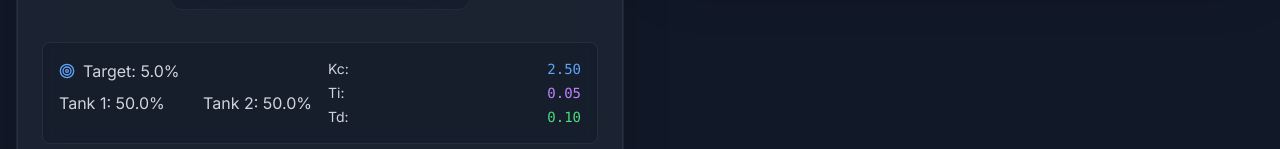
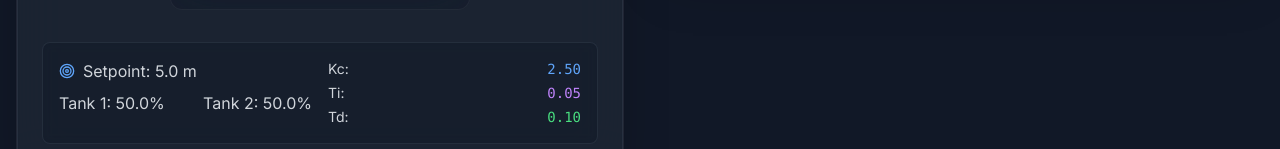
Before and after one commit to AKhalid-projects/cstr-project, a Next.js app: page /tuning in a window 1280 px wide. Shown: the part 1504-1653 px from the top of the page. Built offline with nearby package versions, Linux system fonts and the light colour scheme.

Commit message:
Fix: renamed Target to Setpoint

```diff
--- a/src/components/simulation/Simulation.tsx
+++ b/src/components/simulation/Simulation.tsx
@@ -54,7 +54,7 @@ export default function Simulation({ controlParameters, systemParameters }: Simu
           <div className="space-y-2">
             <div className="flex items-center gap-2 text-gray-300">
               <Target className="w-4 h-4 text-blue-400" />
-              <span>Target: {controlParameters.setpoint.toFixed(1)}%</span>
+              <span>Setpoint: {controlParameters.setpoint.toFixed(1)} m</span>
             </div>
             <div className="flex justify-between text-gray-300">
               <span>Tank 1: {tank1LevelPercent.toFixed(1)}%</span>
```
